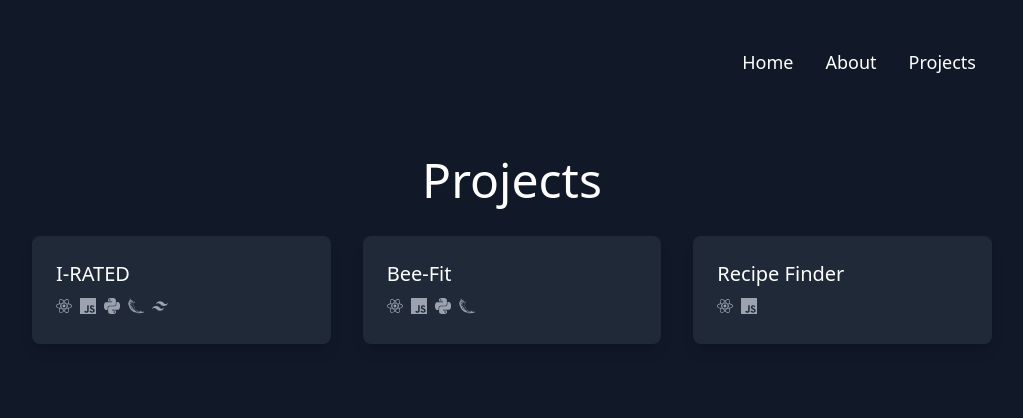
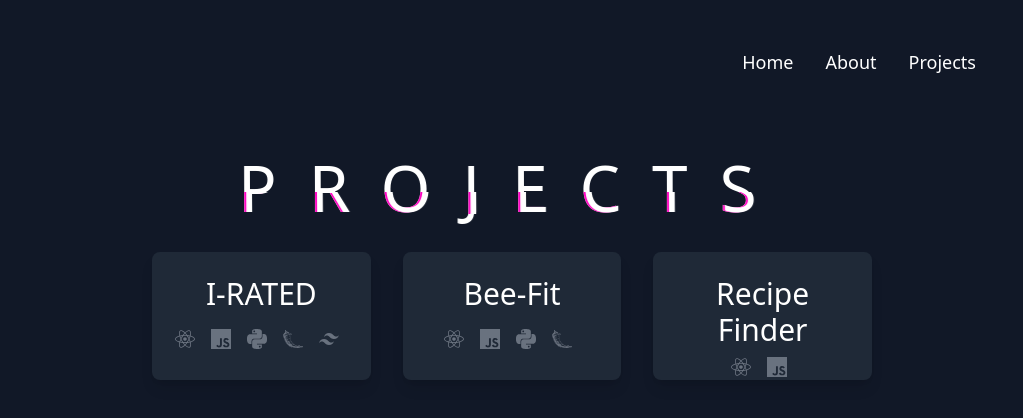
Before and after one commit to ChaseTeague1/chaseteague1.github.io, a React (Create React App) app: page /projects in a window 1280 px wide. Shown: the top 418 px of the page, without its empty margins (128-1151 px from the left). Built offline with nearby package versions, Linux system fonts and the light colour scheme.

Commit message:
continue working on the styling for the project page layout, added animation and icons for on hover effects

```diff
--- a/src/components/Project.js
+++ b/src/components/Project.js
@@ -1,14 +1,22 @@
 import React from "react";
 
 
-function Project({project}){
+function Project({project, isHover}){
 
     return (
-        <div className="items-center">
-          <h2 className="text-xl text-white">{project.title}</h2>
-          <ul className="text-gray-400 mt-2">
+        <div className="flex flex-col justify-between h-full">
+          <h2 className="text-3xl text-white text-center">{project.title}</h2>
+          <div>
+          {
+            isHover && (<p className="text-md text-red-500 text-center">{project.description}</p>)
+          }
+          </div>
+          <div className="flex-grow"></div>
+          <ul className="mt-2 text-center text-xl flex justify-center gap-2">
             {project.skills.map((skill, index) => (
-              <li key={index} className="inline-block mr-2">{skill}</li>
+              <li key={index} className={`inline-block mr-2 transition-opacity duration-400 ease-in-out ${isHover ? "opacity-100": "opacity-60"}`}>
+                <span className={`inline-block ${isHover ? skill.colorClass : "text-gray-400"}`}>{skill.icon}</span>
+                </li>
             ))}
           </ul>
         </div>
--- a/src/components/Projects.js
+++ b/src/components/Projects.js
@@ -1,33 +1,60 @@
-import React from "react";
+import React, {useState} from "react";
 import Project from "./Project";
 import { SiJavascript, SiPython, SiFlask } from "react-icons/si";
 import { FaReact } from "react-icons/fa";
 import { RiTailwindCssFill } from "react-icons/ri";
 
 function Projects(){
+    const [isHover, setIsHover] = useState(null)
+    const [hover, setHover] = useState(false)
 
     const projects = [
         {
             title : "I-RATED",
-            skills : [<FaReact />, <SiJavascript />, <SiPython />, <SiFlask />, <RiTailwindCssFill />]
+            description: "Movie review web application that showcases full CRUD usability and admin/user privileges",
+            skills : [
+            {icon: <FaReact/>, colorClass: "text-blue-400"},
+            {icon: <SiJavascript />, colorClass: "text-yellow-300"},
+            {icon: <SiPython />, colorClass: "text-green-400"},
+            {icon: <SiFlask />, colorClass: "text-white"},
+            {icon: <RiTailwindCssFill />, colorClass: "text-teal-200"}
+        ]
         },
         {
             title : "Bee-Fit",
-            skills : [<FaReact />, <SiJavascript />, <SiPython />, <SiFlask />]
+            description: "A standard workout out application that allows users to be able to create exercises that they can then add to a workout that they create",
+            skills : [
+            {icon: <FaReact />, colorClass: "text-blue-400"},
+            {icon: <SiJavascript />, colorClass: "text-yellow-300"},
+            {icon: <SiPython />, colorClass: "text-green-400"},
+            {icon: <SiFlask />, colorClass: "text-white"}
+        ]
         },
         {
             title : "Recipe Finder",
-            skills : [<FaReact />, <SiJavascript />]
+            description: "An all inclusive recipe finder, search, filter and create your very own recipes",
+            skills : [
+            {icon: <FaReact />, colorClass: "text-blue-400"},
+            {icon: <SiJavascript />, colorClass: "text-yellow-300"}
+        ]
         }
     ]
     return (
-        <div className="flex flex-col justify-center items-center w-full py-8">
-          <h1 className="text-white text-5xl mb-8 text-center">Projects</h1>
+        <div className="flex flex-col justify-center items-center w-3/4 py-8">
+          <h1 className="text-white text-5xl mb-8 text-center glitch" data-text="PROJECTS">PROJECTS</h1>
           <div className="grid grid-cols-1 md:grid-cols-2 lg:grid-cols-3 gap-8 w-3/4">
             {projects.map((project, index) => (
-              <div key={index} className="flex justify-center">
-                <div className="bg-gray-800 p-6 rounded-lg shadow-lg w-full max-w-xs">
-                  <Project project={project} />
+              <div
+              key={index}
+              className="flex justify-center"
+              onMouseEnter={() => setIsHover(index)}
+              onMouseLeave={() => setIsHover(null)}
+              >
+                <div
+                className={`bg-gray-800 p-6 rounded-lg shadow-lg w-full max-w-xs transition-all duration-300 ease-in-out
+                    ${isHover === index ? "h-56" : "h-32"}`}
+                >
+                  <Project project={project} isHover={isHover === index}/>
                 </div>
               </div>
             ))}
```
